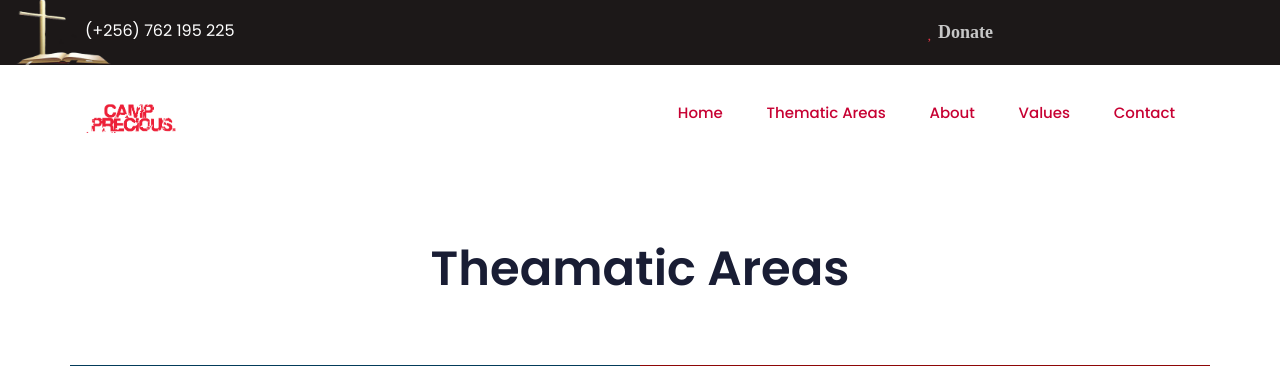
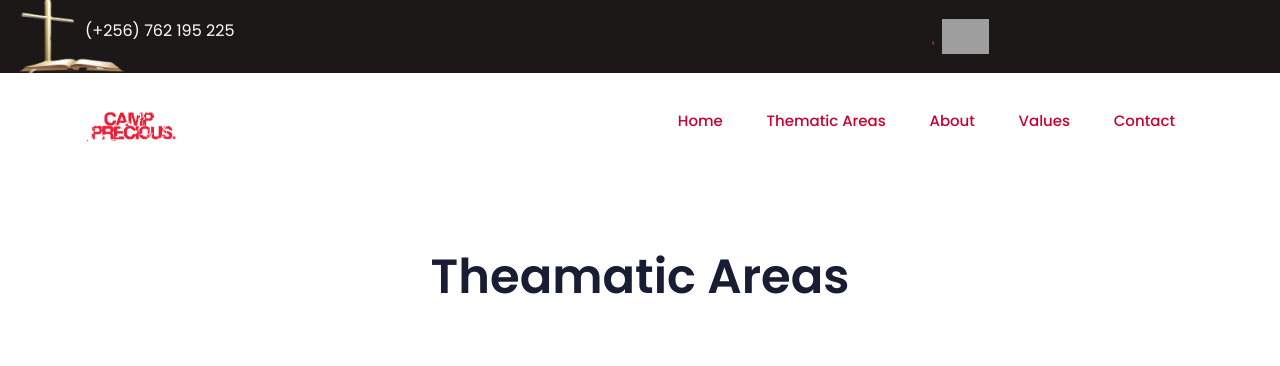
Before and after one commit to jdave2020/camp-precious, a PHP site: page /index.php in a window 1280 px wide. Shown: the top 366 px of the page. Run offline with PHP 8.4, Linux system fonts and the light colour scheme; some libraries are stand-ins or nearby versions; some web fonts are replaced; grey boxes are pictures that could not be loaded.

Commit message:
Update header.php

```diff
--- a/header.php
+++ b/header.php
@@ -13,7 +13,10 @@
                     <div class="col-lg-6 col-md-4 ">
                         <div class="social_media_links">
                             <a href="donate.php">
-                                <i class="fa fa-heart mr-1 text-danger"></i>Donate
+                                <i class="fa fa-heart mr-1 text-danger">
+                                    <img src="img/core-img/donate+button.png" alt="donate" style="width:auto; height:35px;">
+                                </i>
+                                <!-- Donate -->
                             </a>
                             <a href="https://www.facebook.com/camprecious22">
                                 <i class="fa fa-facebook"></i>
```
